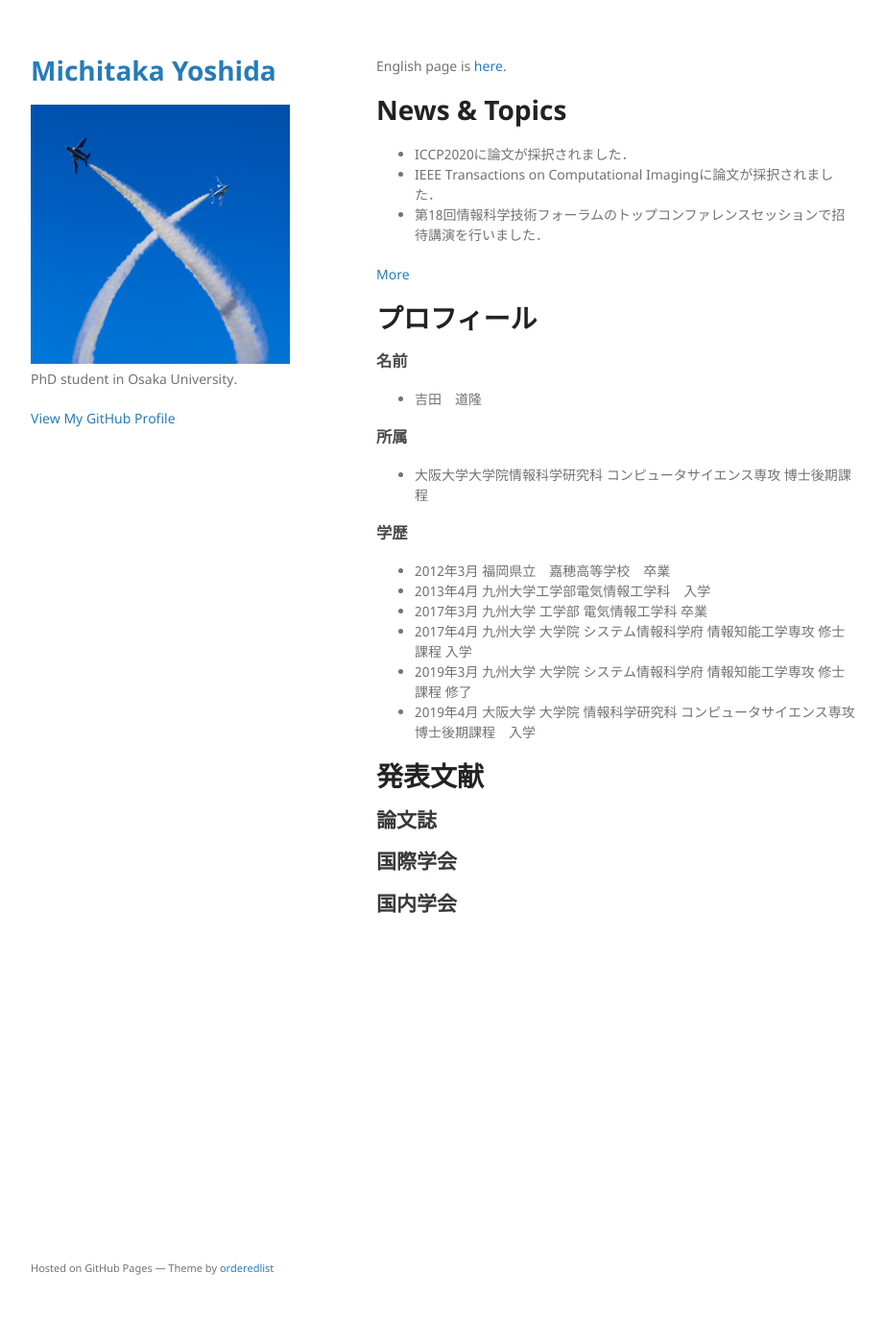
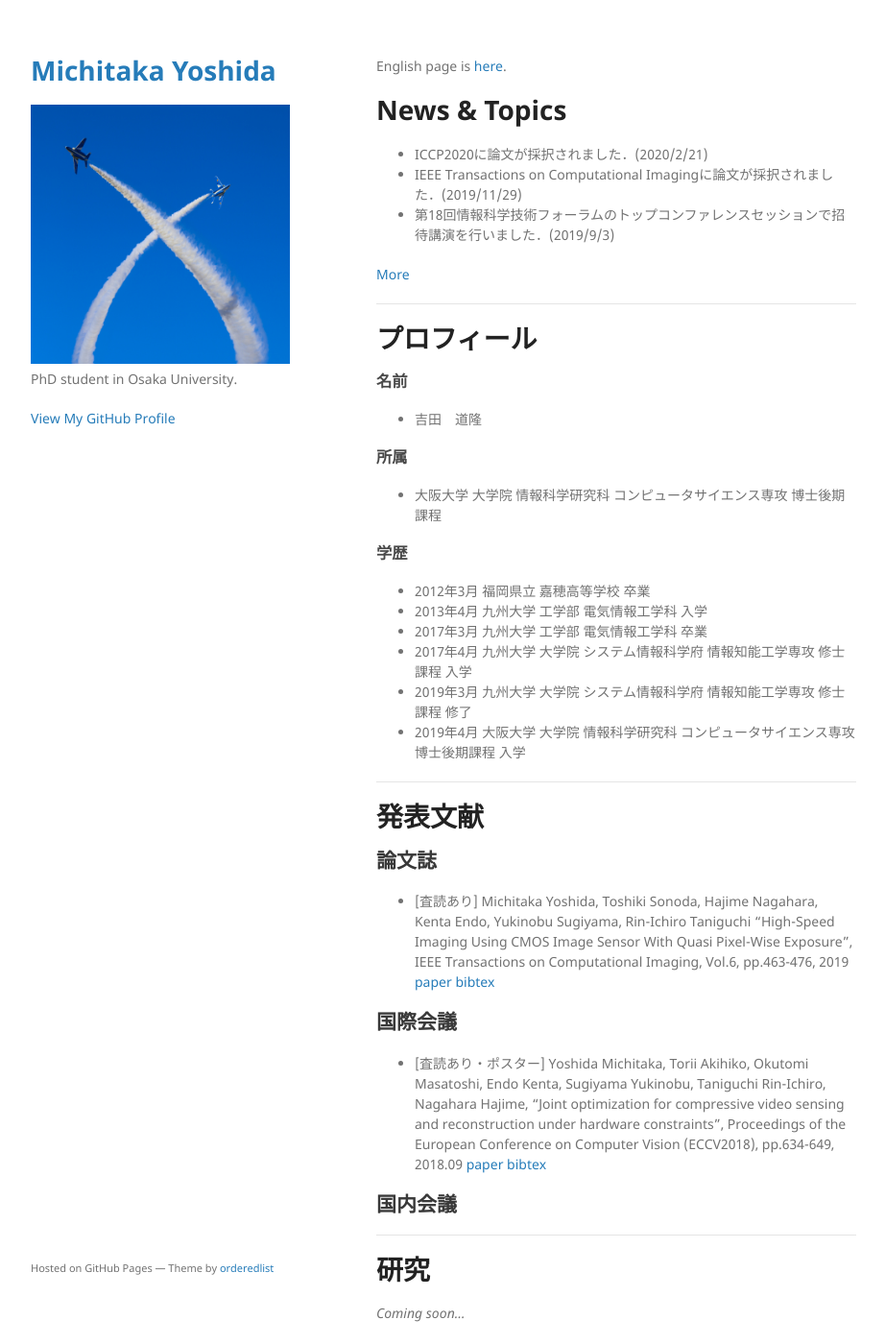
Before and after one commit to michitakayoshida/michitakayoshida.github.io, a Jekyll site: the page built from index.md, in a window 1280 px wide and 1400 px high. Shown: the whole window at 96% size, without its empty margins (178-1100 px from the left). Built offline with Jekyll 4.4.1, drawn with Linux system fonts in a browser that asks for light colours.

Commit message:
Update index.md

```diff
--- a/index.md
+++ b/index.md
@@ -9,30 +9,41 @@ English page is [here](./index_en.html).
 
 # News & Topics
 
-- ICCP2020に論文が採択されました．
-- IEEE Transactions on Computational Imagingに論文が採択されました．
-- 第18回情報科学技術フォーラムのトップコンファレンスセッションで招待講演を行いました．
+- ICCP2020に論文が採択されました．(2020/2/21)
+- IEEE Transactions on Computational Imagingに論文が採択されました．(2019/11/29)
+- 第18回情報科学技術フォーラムのトップコンファレンスセッションで招待講演を行いました．(2019/9/3)
 
 [More](./news)
+
+---
 
 # プロフィール
 ### 名前
 - 吉田　道隆
 
 ### 所属
-- 大阪大学大学院情報科学研究科 コンピュータサイエンス専攻 博士後期課程
+- 大阪大学 大学院 情報科学研究科 コンピュータサイエンス専攻 博士後期課程
 
 ### 学歴
-- 2012年3月 福岡県立　嘉穂高等学校　卒業
-- 2013年4月 九州大学工学部電気情報工学科　入学
+- 2012年3月 福岡県立 嘉穂高等学校 卒業
+- 2013年4月 九州大学 工学部 電気情報工学科 入学
 - 2017年3月 九州大学 工学部 電気情報工学科 卒業
 - 2017年4月 九州大学 大学院 システム情報科学府 情報知能工学専攻 修士課程 入学
 - 2019年3月 九州大学 大学院 システム情報科学府 情報知能工学専攻 修士課程 修了
-- 2019年4月 大阪大学 大学院 情報科学研究科 コンピュータサイエンス専攻 博士後期課程　入学
+- 2019年4月 大阪大学 大学院 情報科学研究科 コンピュータサイエンス専攻 博士後期課程 入学
+
+---
 
 # 発表文献
 ## 論文誌
+- [査読あり] Michitaka Yoshida, Toshiki Sonoda, Hajime Nagahara, Kenta Endo, Yukinobu Sugiyama, Rin-Ichiro Taniguchi "High-Speed Imaging Using CMOS Image Sensor With Quasi Pixel-Wise Exposure", IEEE Transactions on Computational Imaging, Vol.6, pp.463-476, 2019 [paper](https://ieeexplore.ieee.org/document/8918110) [bibtex](/bib/tci2019.bib)
 
-## 国際学会
+## 国際会議
+- [査読あり・ポスター] Yoshida Michitaka, Torii Akihiko, Okutomi Masatoshi, Endo Kenta, Sugiyama Yukinobu, Taniguchi Rin-Ichiro, Nagahara Hajime, "Joint optimization for compressive video sensing and reconstruction under hardware constraints", Proceedings of the European Conference on Computer Vision (ECCV2018), pp.634-649, 2018.09 [paper](http://openaccess.thecvf.com/content_ECCV_2018/papers/Michitaka_Yoshida_Joint_optimization_for_ECCV_2018_paper.pdf) [bibtex](/bib/eccv2018.bib)
 
-## 国内学会
+## 国内会議
+
+---
+
+# 研究
+*Coming soon...*
```
